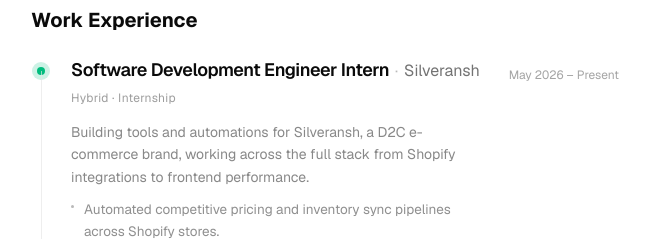
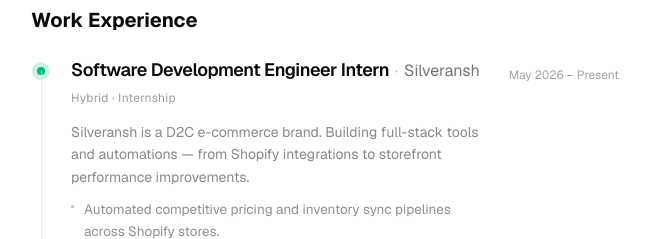
Before and after one commit to piyushhvarma/portfolio-pyt, a Next.js app: page / in a window 1280 px wide. Shown: the part 3220-3459 px from the top of the page, without its empty margins (315-965 px from the left). Built offline with nearby package versions, Linux system fonts and the light colour scheme; no server answers; the database is empty.

Commit message:
feat: add resume configuration file containing personal, education, and project details

```diff
--- a/src/data/resume.tsx
+++ b/src/data/resume.tsx
@@ -102,7 +102,7 @@ export const DATA = {
       start: "May 2026",
       end: "Present",
       description:
-        "Building tools and automations for Silveransh, a D2C e-commerce brand, working across the full stack from Shopify integrations to frontend performance.\n- Automated competitive pricing and inventory sync pipelines across Shopify stores.\n- Improved storefront UI/UX, contributing to measurable gains in conversion rate.\n- Built market trend dashboards to surface insights and drive pricing decisions.",
+        "Silveransh is a D2C e-commerce brand. Building full-stack tools and automations — from Shopify integrations to storefront performance improvements.\n- Automated competitive pricing and inventory sync pipelines across Shopify stores.\n- Improved storefront UI/UX, contributing to measurable gains in conversion rate.\n- Built market trend dashboards to surface insights and drive pricing decisions.",
       technologies: ["Shopify", "React", "Next.js", "Tailwind CSS", "Python"],
     },
     {
```
